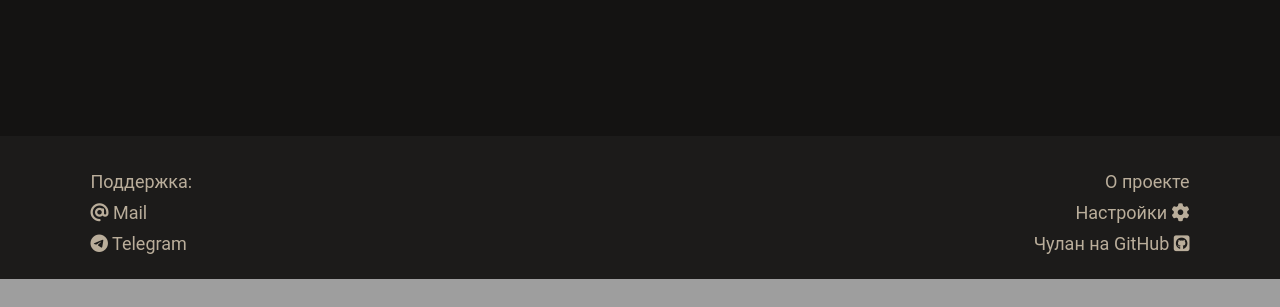
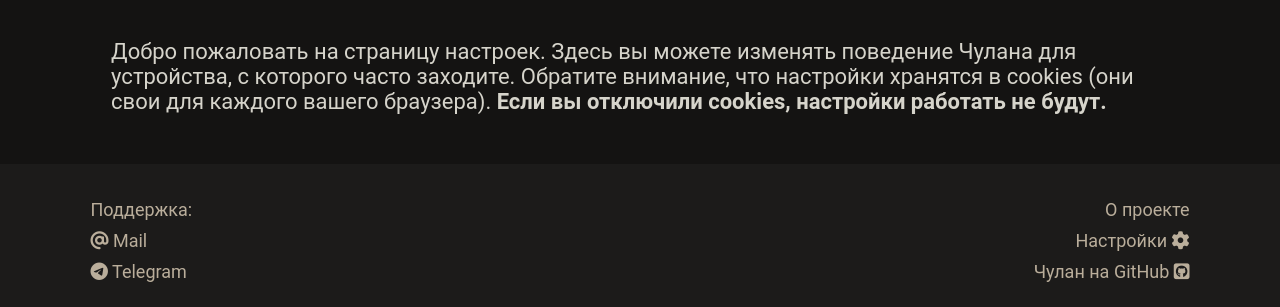
Before and after one commit to RostislavShishmarev/Choolan, a Flask app: page /settings in a window 1280 px wide. Shown: the part 521-828 px from the top of the page. Before the commit the page ends 800 px from the top, so only its background shows below. Run offline with Flask 2, Linux system fonts and the light colour scheme; some libraries are stand-ins or nearby versions.

Commit message:
Закончена страница настроек

```diff
--- a/config.json
+++ b/config.json
@@ -52,7 +52,7 @@
                 "name": "Скачать сразу"
             },
             "check_it": {
-                "name": "Сначала посмотреть"
+                "name": "Сначала проверить"
             }
         },
         "copy": {
--- a/main.py
+++ b/main.py
@@ -175,7 +175,15 @@
 @app.route('/settings', methods=['GET', 'POST'])
 def settings_page():
     settings = hl.Settings(request)
-    return render_template('Settings.html', settings=settings)
+    if request.method == 'POST':
+        settings.theme = request.form["theme"]
+        settings.start_page = request.form["start_page"]
+        settings.get = request.form["get"]
+        settings.copy = request.form["copy"]
+    response = fl.make_response(render_template('Settings.html',
+                                                settings=settings))
+    settings.save(response)
+    return response
 
 
 def clean_files():
--- a/static/css/settings.css
+++ b/static/css/settings.css
@@ -48,7 +48,7 @@
   display: flex;
   justify-content: flex-end;
   padding-top: 10px;
-  padding-bottom: 10px;
+  padding-bottom: 25px;
 }
 
 .submit-container > input {
@@ -60,4 +60,6 @@
 .about-settings-block section {
   padding-left: 2vw;
   padding-right: 2vw;
+  padding-top: 40px;
+  padding-bottom: 50px;
 }
--- a/static/css/themes/light.css
+++ b/static/css/themes/light.css
@@ -150,7 +150,8 @@
 }
 
 .problem-block section,
-.conclusion-block section {
+.conclusion-block section,
+.about-settings-block section {
   color: #080807;
 }
 
--- a/static/css/themes/neon.css
+++ b/static/css/themes/neon.css
@@ -142,7 +142,8 @@
 }
 
 .problem-block section,
-.conclusion-block section {
+.conclusion-block section,
+.about-settings-block section {
   color: #d6d4cb;
 }
 
--- a/templates/Settings.html
+++ b/templates/Settings.html
@@ -65,6 +65,10 @@
 <div class="about-settings-block">
   <div class="container">
     <section>
+        Добро пожаловать на страницу настроек. Здесь вы можете изменять поведение Чулана
+        для устройства, с которого часто заходите. Обратите внимание, что настройки хранятся
+        в cookies (они свои для каждого вашего браузера). <b>Если вы отключили cookies,
+        настройки работать не будут.</b>
     </section>
   </div>
 </div>
```
